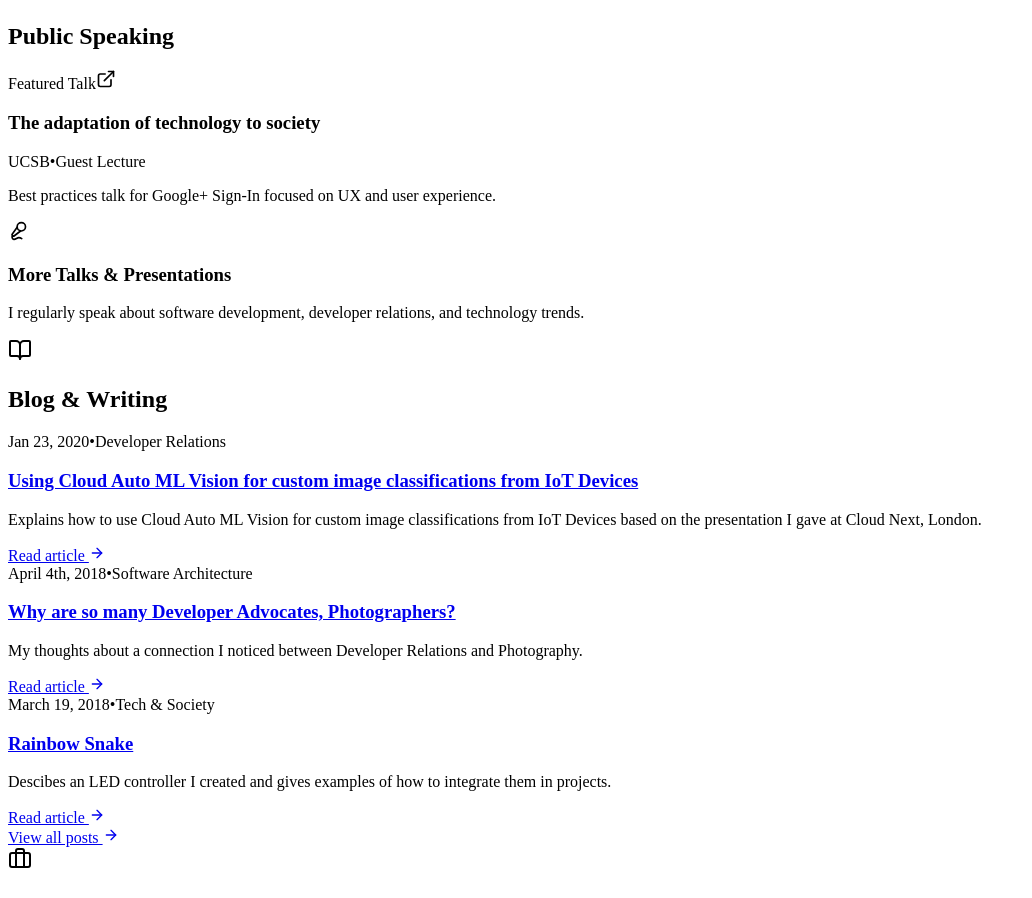
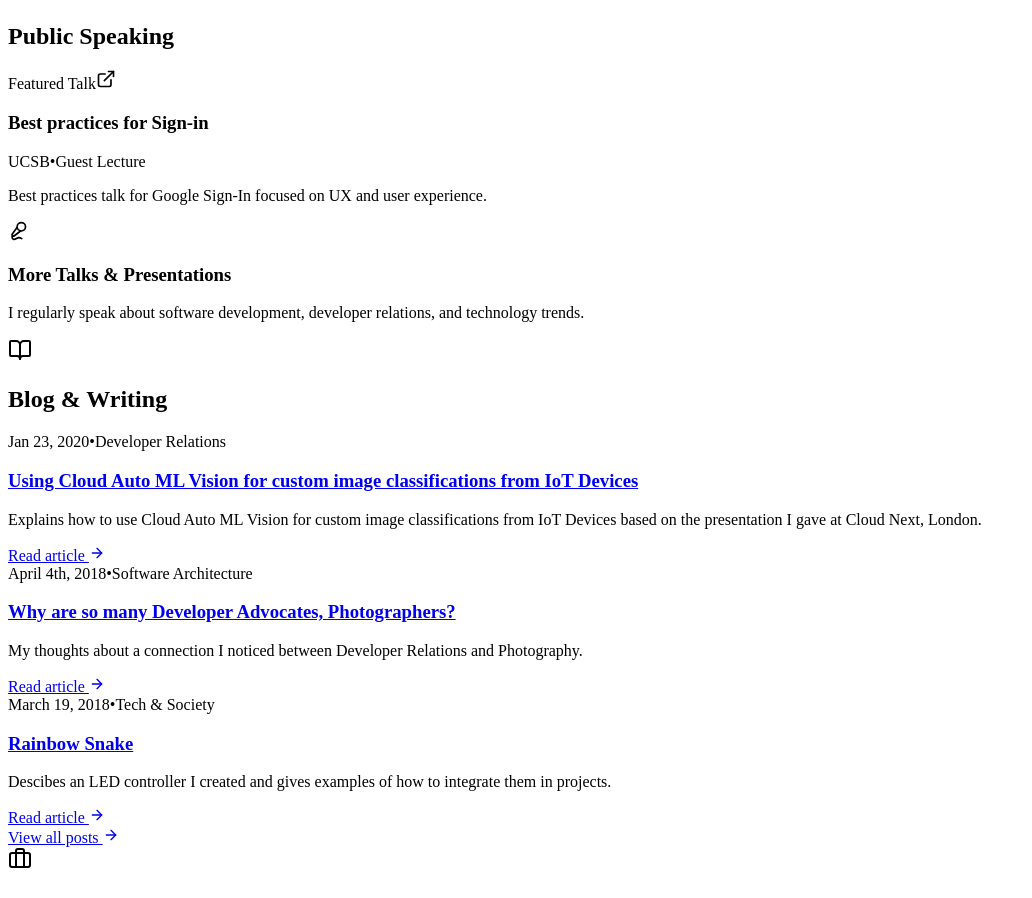
Before and after one commit to gguuss/homepage, a React app in the folder src/: page / in a window 1280 px wide. Shown: the part 931-1829 px from the top of the page, without its empty margins (0-1032 px from the left). Built offline with nearby package versions, Linux system fonts and the light colour scheme; the HTML template or start-up script is replaced by a standard one.

Commit message:
Update sign-in name

```diff
--- a/src/components/Speaking.tsx
+++ b/src/components/Speaking.tsx
@@ -45,7 +45,7 @@ export function Speaking() {
 
               </div>
               <h3 className="text-2xl font-serif mb-3">
-                The adaptation of technology to society
+                Best practices for Sign-in
               </h3>
               <p className="text-slate-500 mb-6 flex items-center gap-2">
                 <span className="font-medium text-slate-700">UCSB</span>
@@ -53,7 +53,7 @@ export function Speaking() {
                 <span>Guest Lecture</span>
               </p>
               <p className="text-slate-600 leading-relaxed">
-                Best practices talk for Google+ Sign-In focused on UX and user experience.
+                Best practices talk for Google Sign-In focused on UX and user experience.
               </p>
             </div>
 
```
